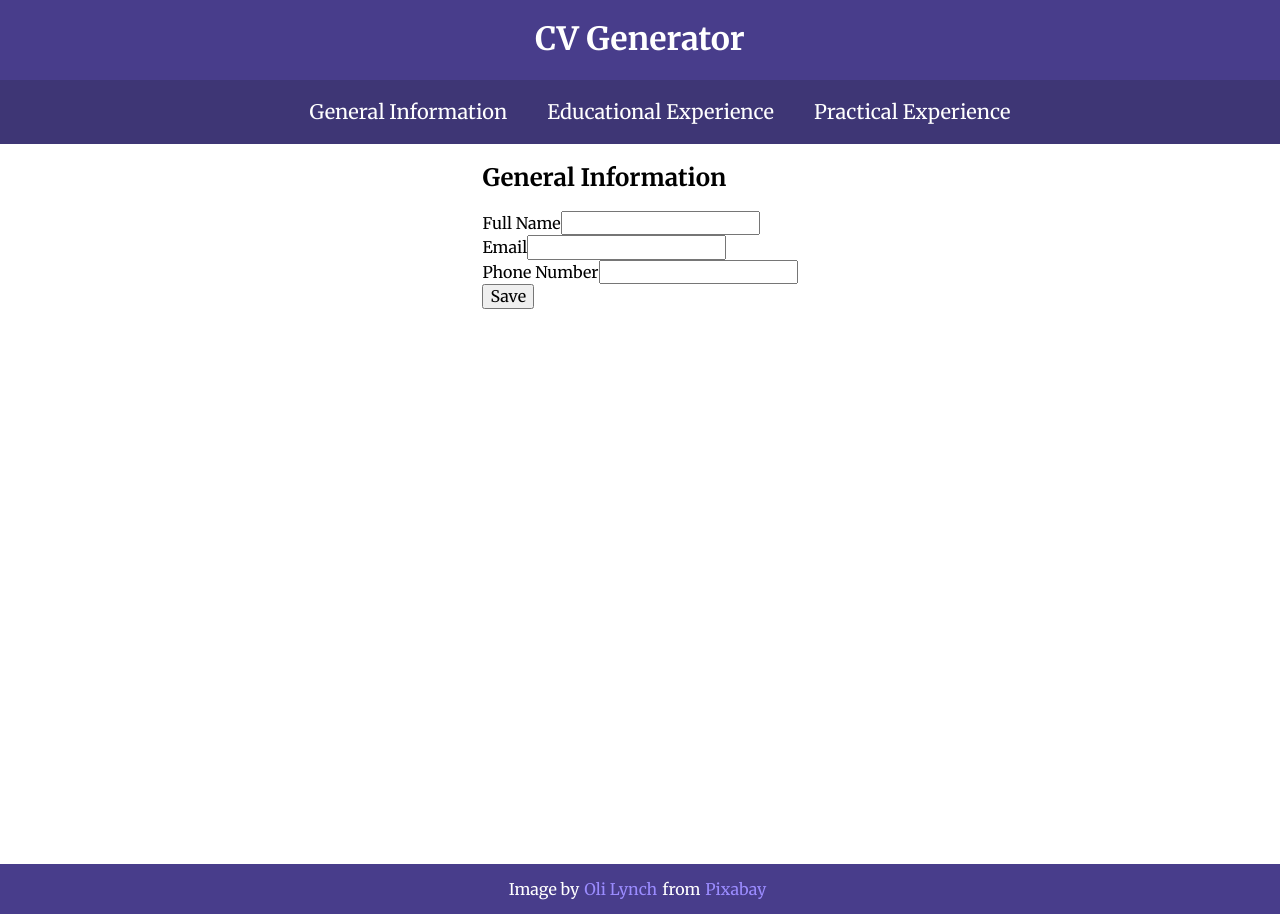
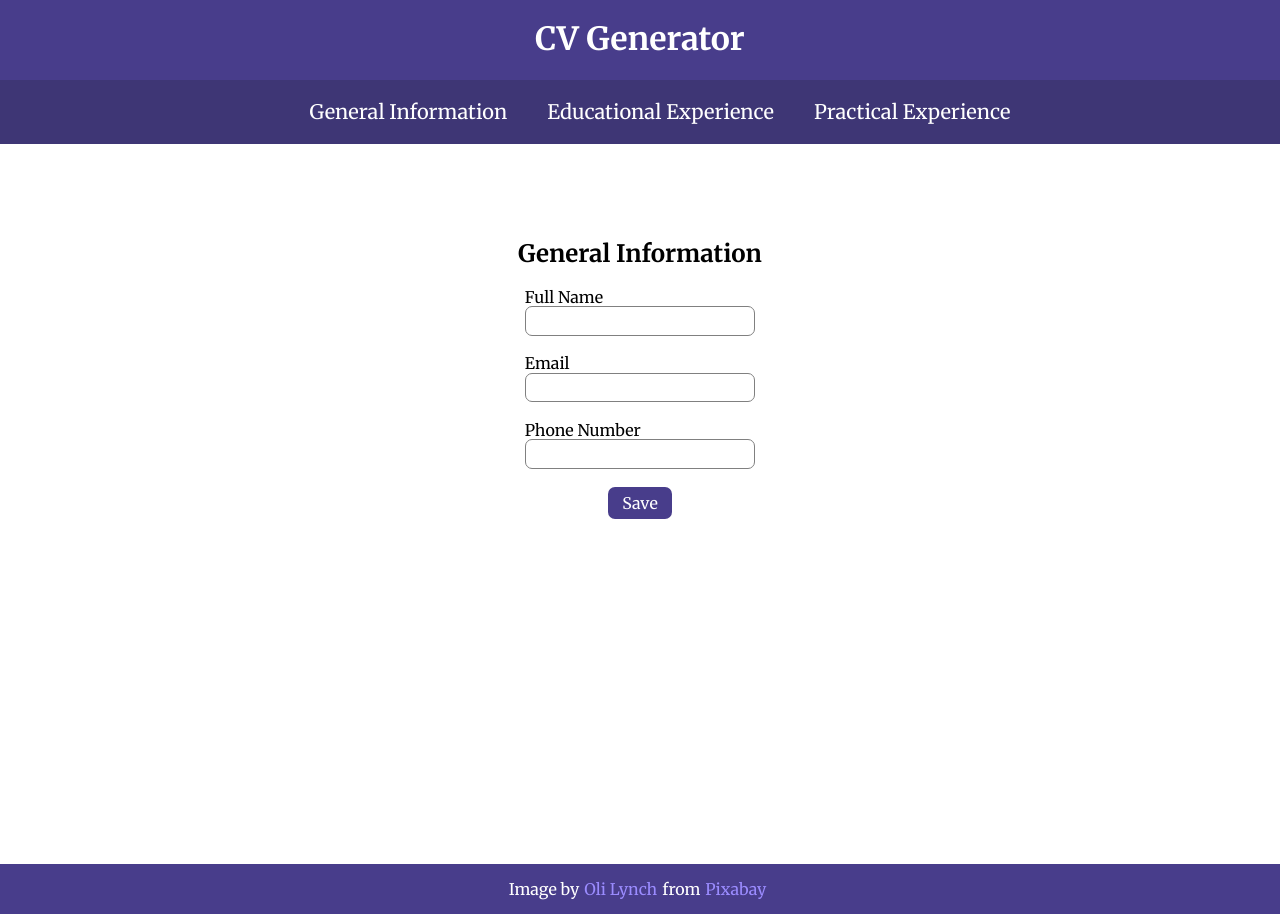
Before and after one commit to cesar-a-delacruz/cv-application, a React (Vite) app: page / in a window 1280 px wide. Built offline with nearby package versions, Linux system fonts and the light colour scheme.

Commit message:
feat: style Form.jsx and <div> container

```diff
--- a/src/components/Form.jsx
+++ b/src/components/Form.jsx
@@ -1,3 +1,4 @@
+import '../styles/form.css';
 import * as _ from 'lodash';
 export default function Form({info, changeType}) {
     return (
@@ -7,11 +8,11 @@ export default function Form({info, changeType}) {
         }}>
             {Object.getOwnPropertyNames(info).map(infoItem => {
                 return (
-                <div key={infoItem}>
+                <>
                     <label htmlFor={_.kebabCase(infoItem)}>{_.startCase(infoItem)}</label>
                     <input type="text" id={_.kebabCase(infoItem)} defaultValue={info[infoItem] ? info[infoItem] : ''} />
                     <br/>
-                </div>
+                </>
                 );
             })}
             <button type='submit'>Save</button>
--- a/src/main.css
+++ b/src/main.css
@@ -24,6 +24,17 @@ main {
     background-size: cover;
     min-height: 90vh;
 }
+main > div {
+    display: flex;
+    flex-direction: column;
+    justify-content: center;
+    align-items: center;
+    width: 20vw;
+    margin: 4%;
+    background-color: white;
+    padding: 2%;
+    border-radius: 15px;
+}
 
 footer {
     background-color: darkslateblue;
--- /dev/null
+++ b/src/styles/form.css
@@ -0,0 +1,26 @@
+form {
+    display: flex;
+    flex-direction: column;
+    width: 90%;
+}
+
+form > * {
+    border-radius: 7px;
+}
+form > *:focus {
+    outline-color: rgb(126, 108, 246);
+}
+
+form input {
+    max-width: 100%;
+    padding: 2%;
+    border: 1px grey solid;
+}
+form button {
+    align-self: center;
+    padding: 3% 6%;
+    width: max-content;
+    border-style: none;
+    background-color: darkslateblue;
+    color: white;
+}
```
